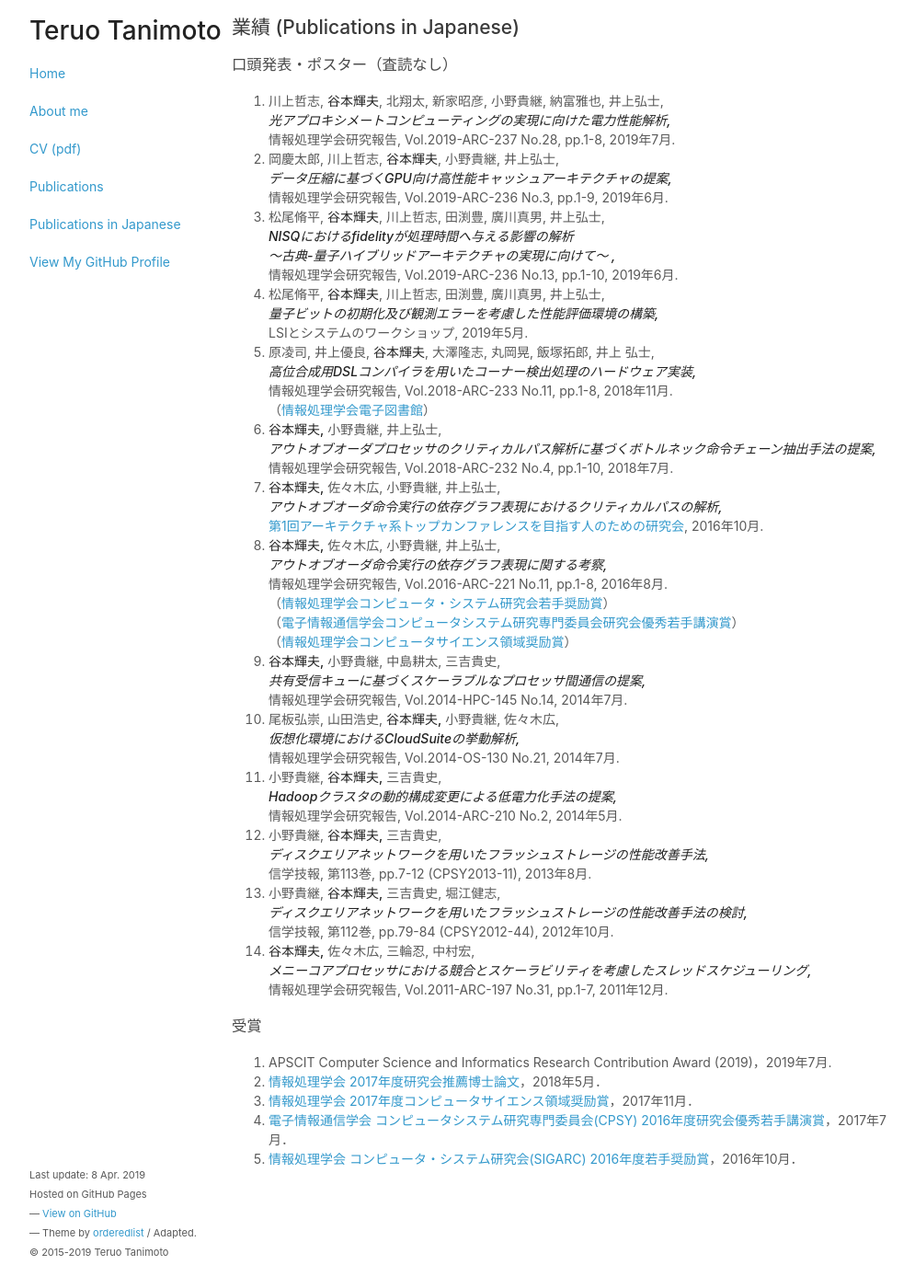
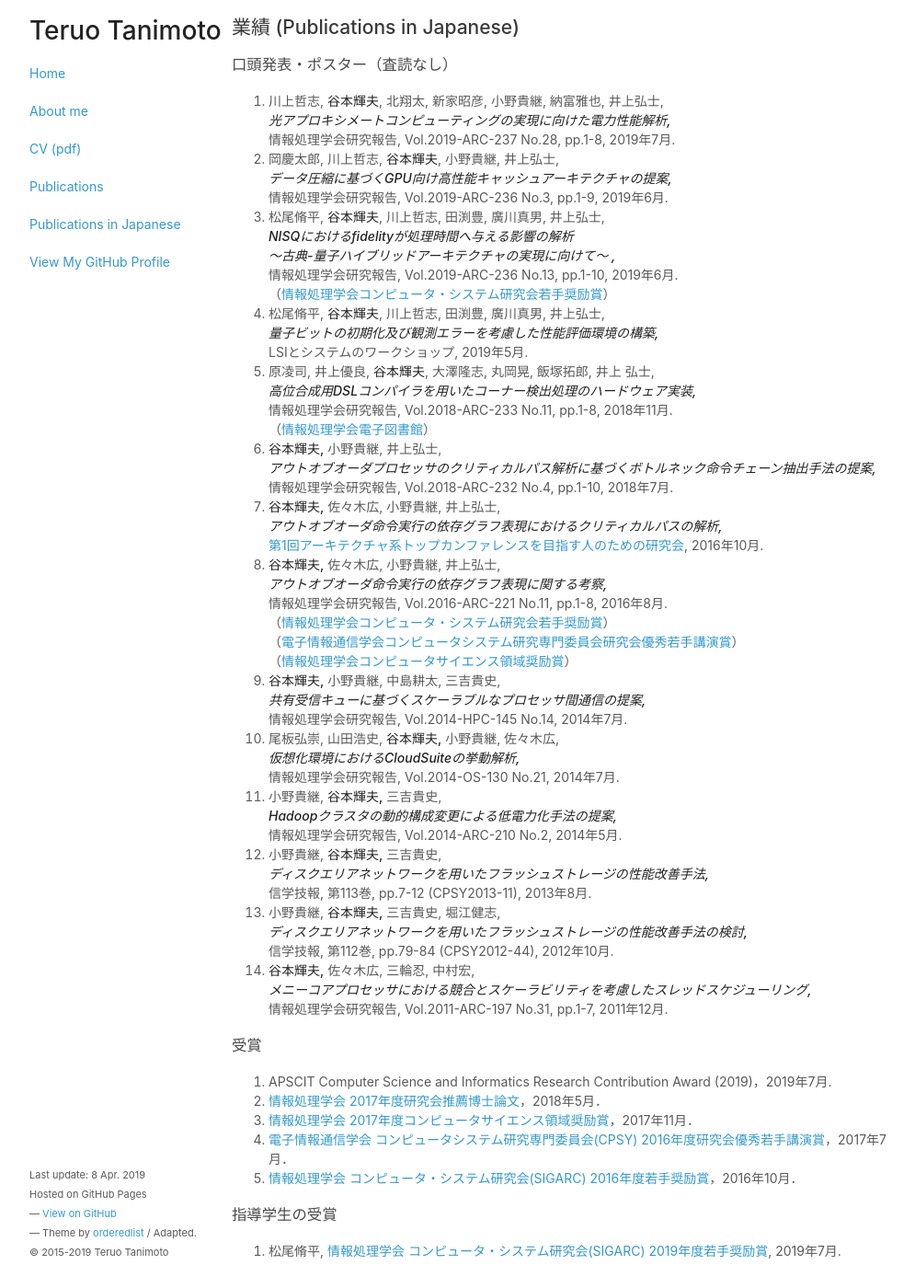
Before and after one commit to teruo41/teruo41.github.io, a Jekyll site: the page built from pubsj.md, in a window 1280 px wide and 1400 px high. Shown: the whole window at 92% size, without its empty margins (138-1133 px from the left). Built offline with Jekyll 4.4.1, drawn with Linux system fonts in a browser that asks for light colours.

Commit message:
Added shuhei's award

```diff
--- a/pubsj.md
+++ b/pubsj.md
@@ -19,6 +19,7 @@ title: Publications in Japanese
   ***NISQにおけるfidelityが処理時間へ与える影響の解析
   ～古典-量子ハイブリッドアーキテクチャの実現に向けて～ ,***
   情報処理学会研究報告, Vol.2019-ARC-236 No.13, pp.1-10, 2019年6月.
+  （[情報処理学会コンピュータ・システム研究会若手奨励賞](https://www.ipsj.or.jp/award/arc-award1.html)）
 
 0. 松尾脩平, __谷本輝夫__, 川上哲志, 田渕豊, 廣川真男, 井上弘士,
   ***量子ビットの初期化及び観測エラーを考慮した性能評価環境の構築,***
@@ -79,3 +80,7 @@ title: Publications in Japanese
 0. [電子情報通信学会 コンピュータシステム研究専門委員会(CPSY) 2016年度研究会優秀若手講演賞](http://www.ieice.org/~cpsy/award.shtml.ja)，2017年7月．
 
 0. [情報処理学会 コンピュータ・システム研究会(SIGARC) 2016年度若手奨励賞](https://www.ipsj.or.jp/award/arc-award1.html)，2016年10月．
+
+### 指導学生の受賞
+
+0. 松尾脩平, [情報処理学会 コンピュータ・システム研究会(SIGARC) 2019年度若手奨励賞](https://www.ipsj.or.jp/award/arc-award1.html), 2019年7月.
```
Also changed, not shown: pubse.md (+4 -0 lines).
